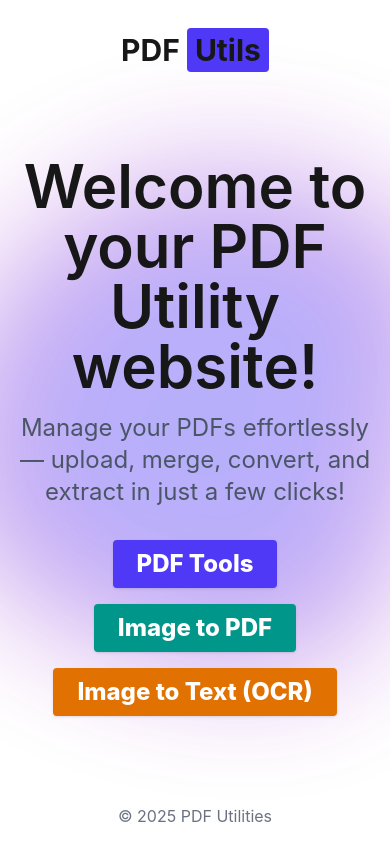
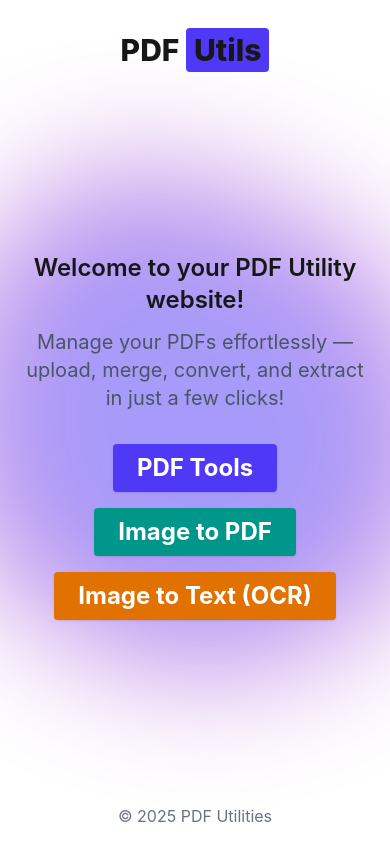
Before and after one commit to Q9Kawaii/pdf-utilities, a Next.js app: page / in a window 390 px wide. Built offline with nearby package versions, Linux system fonts and the light colour scheme.

Commit message:
mobile issue fixed again

```diff
--- a/src/app/image-to-pdf/page.js
+++ b/src/app/image-to-pdf/page.js
@@ -1,6 +1,6 @@
 'use client';
 
-import { useState, useCallback, useRef } from 'react';
+import { useState, useRef, useCallback } from 'react';
 import { DndProvider, useDrag, useDrop } from 'react-dnd';
 import { HTML5Backend } from 'react-dnd-html5-backend';
 import { PDFDocument } from 'pdf-lib';
@@ -8,7 +8,6 @@ import { PDFDocument } from 'pdf-lib';
 // Draggable image card component
 function DraggableImage({ imgObj, index, moveImage }) {
   const ref = useRef(null);
-
   const [, drop] = useDrop({
     accept: 'image',
     hover(item) {
@@ -17,7 +16,6 @@ function DraggableImage({ imgObj, index, moveImage }) {
       item.index = index;
     },
   });
-
   const [{ isDragging }, drag] = useDrag({
     type: 'image',
     item: { index },
@@ -25,9 +23,7 @@ function DraggableImage({ imgObj, index, moveImage }) {
       isDragging: monitor.isDragging(),
     }),
   });
-
   drag(drop(ref));
-
   return (
     <div
       ref={ref}
@@ -43,19 +39,38 @@ function DraggableImage({ imgObj, index, moveImage }) {
 export default function ImageToPdfPage() {
   const [imgFiles, setImgFiles] = useState([]);
   const [imgPdfMsg, setImgPdfMsg] = useState('Upload Images');
+  const inputRef = useRef(null);
 
-  // Handle image upload
+  const openFilePicker = () => {
+    if (inputRef.current) {
+      inputRef.current.value = ''; // Always clear before open
+      inputRef.current.click();
+    }
+  };
+
   const handleImgUpload = (e) => {
-    const files = Array.from(e.target.files);
-    setImgFiles(files.map((file, idx) => ({
-      id: `${file.name}-${idx}`,
+    const files = e.target.files;
+    if (!files || !files.length) {
+      console.log('No files selected');
+      return;
+    }
+
+    const selectedFiles = Array.from(files);
+    const imgObjs = selectedFiles.map((file, idx) => ({
+      id: `${file.name}-${idx}-${Date.now()}`,
       file,
       url: URL.createObjectURL(file),
-    })));
+    }));
+
+    setImgFiles(imgObjs);
     setImgPdfMsg('Images uploaded! Drag to reorder, then create PDF.');
+
+    // ❌ Do NOT reset e.target.value on mobile. Causes gallery bugs.
+    // e.target.value = '';  // REMOVE THIS LINE
   };
 
-  // Move image in array
+
+
   const moveImage = useCallback((from, to) => {
     setImgFiles((prev) => {
       const updated = [...prev];
@@ -65,7 +80,6 @@ export default function ImageToPdfPage() {
     });
   }, []);
 
-  // Convert images to PDF
   const handleImagesToPdf = async () => {
     if (!imgFiles.length) return;
     const pdfDoc = await PDFDocument.create();
@@ -100,33 +114,29 @@ export default function ImageToPdfPage() {
         <h2 className="text-4xl font-semibold mb-6">Image to PDF</h2>
         <div className="flex gap-4 mb-7">
         <input
+  ref={inputRef}
   type="file"
   accept="image/*"
-  capture="environment"
   multiple
   onChange={handleImgUpload}
   className="hidden"
   id="imgUpload"
 />
 
-          <label
-            htmlFor="imgUpload"
+          <button
+            type="button"
+            onClick={openFilePicker}
             className="text-xl bg-indigo-600 text-white px-6 py-2 rounded shadow hover:bg-blue-500 transition cursor-pointer"
           >
             {imgPdfMsg}
-          </label>
+          </button>
         </div>
 
         {imgFiles.length > 0 && (
           <>
             <div className="flex flex-wrap gap-2 mb-6">
               {imgFiles.map((imgObj, idx) => (
-                <DraggableImage
-                  key={imgObj.id}
-                  imgObj={imgObj}
-                  index={idx}
-                  moveImage={moveImage}
-                />
+                <DraggableImage key={imgObj.id} imgObj={imgObj} index={idx} moveImage={moveImage} />
               ))}
             </div>
             <button
--- a/src/app/image-to-text/page.js
+++ b/src/app/image-to-text/page.js
@@ -74,18 +74,15 @@ export default function ImageToTextPage() {
 
   return (
     <div className="flex flex-col items-center justify-center h-full">
-      <h2 className="text-4xl font-semibold mb-6">Extract Text from Image (OCR)</h2>
+      <h2 className="text-3xl font-semibold mb-6 text-center">Extract Text from Image (OCR)</h2>
       <div className="flex gap-4 mb-7">
         <input
           type="file"
           accept="image/*"
-  capture="environment"
-  multiple
-  onChange={handleImgUpload}
+          onChange={handleImageChange}
           className="hidden"
           id="imgUpload"
         />
-
         <label
           htmlFor="imgUpload"
           className="text-xl bg-indigo-600 text-white px-6 py-2 rounded shadow hover:bg-blue-500 transition cursor-pointer"
--- a/src/app/page.js
+++ b/src/app/page.js
@@ -7,25 +7,25 @@ export default function HomePage() {
 
   return (
     <div className="flex flex-col items-center justify-center h-full">
-      <h2 className="text-6xl font-semibold mb-4 text-center">Welcome to your PDF Utility website!</h2>
-      <p className="mb-8 text-gray-600 text-2xl text-center">
+      <h2 className="text-2xl md:text-4xl font-semibold mb-3 text-center">Welcome to your PDF Utility website!</h2>
+      <p className="mb-8 text-gray-600 text-xl md:text-2xl text-center">
       Manage your PDFs effortlessly — upload, merge, convert, and extract in just a few clicks!
       </p>
 
       <button
-          className="text-2xl font-extrabold bg-indigo-600 text-white px-6 py-2 rounded shadow hover:bg-blue-700 transition mb-4"
+          className="text-2xl font-bold bg-indigo-600 text-white px-6 py-2 rounded shadow hover:bg-blue-700 transition mb-4"
           onClick={() => router.push('/Upload')}
         >
           PDF Tools
         </button>
         <button
-          className="text-2xl font-extrabold bg-teal-600 text-white px-6 py-2 rounded shadow hover:bg-teal-700 transition mb-4"
+          className="text-2xl font-bold bg-teal-600 text-white px-6 py-2 rounded shadow hover:bg-teal-700 transition mb-4"
           onClick={() => router.push('/image-to-pdf')}
         >
           Image to PDF
         </button>
         <button
-                className="text-2xl font-extrabold bg-amber-600 text-white px-6 py-2 rounded shadow hover:bg-amber-700 transition mb-4"
+                className="text-2xl font-bold bg-amber-600 text-white px-6 py-2 rounded shadow hover:bg-amber-700 transition mb-4"
                 onClick={() => router.push('/image-to-text')}
               >
                 Image to Text (OCR)
--- a/src/components/BlobBackground.js
+++ b/src/components/BlobBackground.js
@@ -15,11 +15,11 @@ export default function BlobBackground() {
         ],
       }}
       transition={{
-        duration: 15,
+        duration: 10,
         repeat: Infinity,
         repeatType: "mirror",
       }}
-      className="fixed top-1/2 left-1/2 -translate-x-1/2 -translate-y-1/2 w-[500px] h-[500px] bg-indigo-600 border-[40px] border-fuchsia-700 opacity-40 z-[-1] blur-3xl
+      className="fixed top-1/2 left-1/2 -translate-x-1/2 -translate-y-1/2 w-[500px] h-[500px] bg-indigo-600 border-[40px] border-fuchsia-700 opacity-50 z-[-1] blur-3xl
       lg:w-[800px] lg:h-[800px]
       "
     />
--- a/src/components/Navbar.js
+++ b/src/components/Navbar.js
@@ -3,7 +3,7 @@ import Link from 'next/link'
 
 const Navbar = () => {
   return (
-    <div className='px-7 flex justify-center text-center font-bold text-3xl items-center h-[100px]'>
+    <div className='px-7 flex justify-center text-center font-extrabold text-3xl md:text-4xl  items-center h-[100px]'>
       <h1><Link href={"/"}>PDF <span className='bg-indigo-600 px-2 py-1 rounded' >Utils</span></Link></h1>
     </div>
   )
```
Also changed, not shown: src/components/PDFUploader.js (deleted), src/components/PDFViewer.js (deleted). Lines whose indentation alone changed are shown as unchanged.
